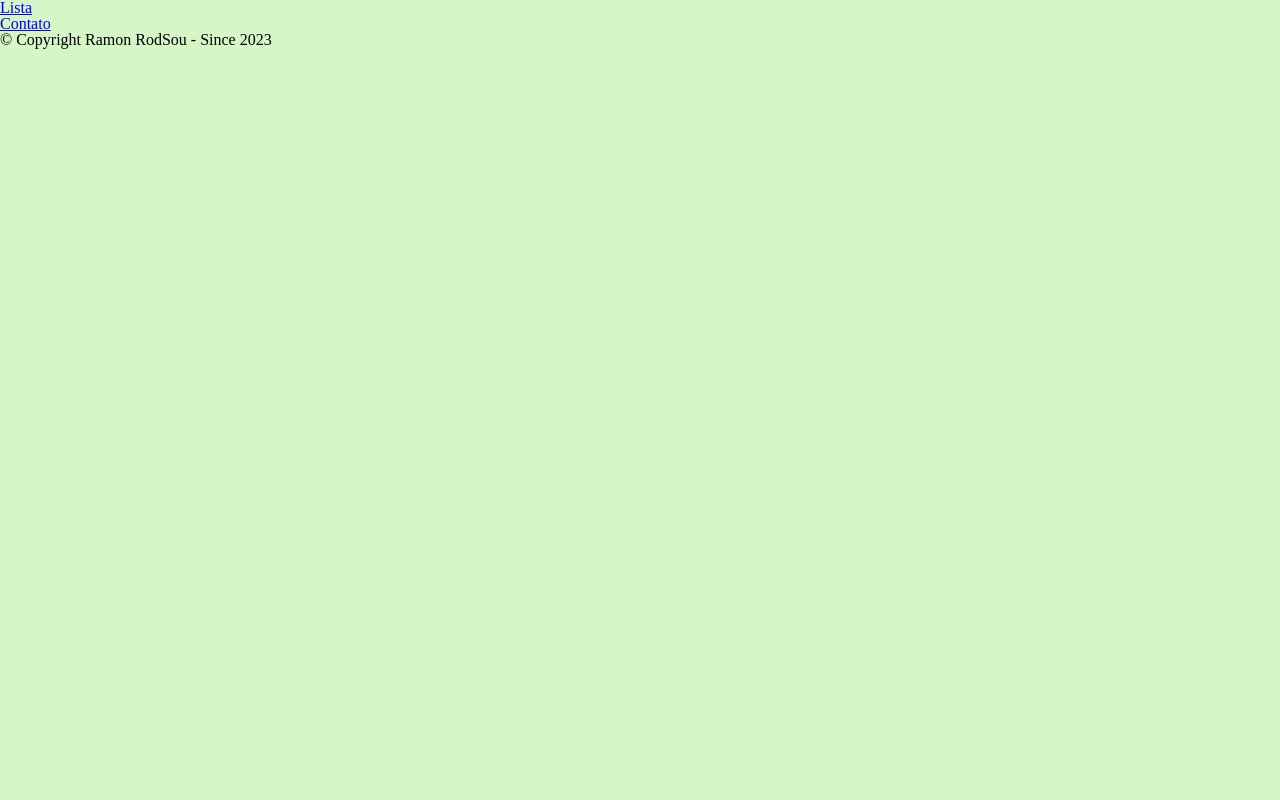
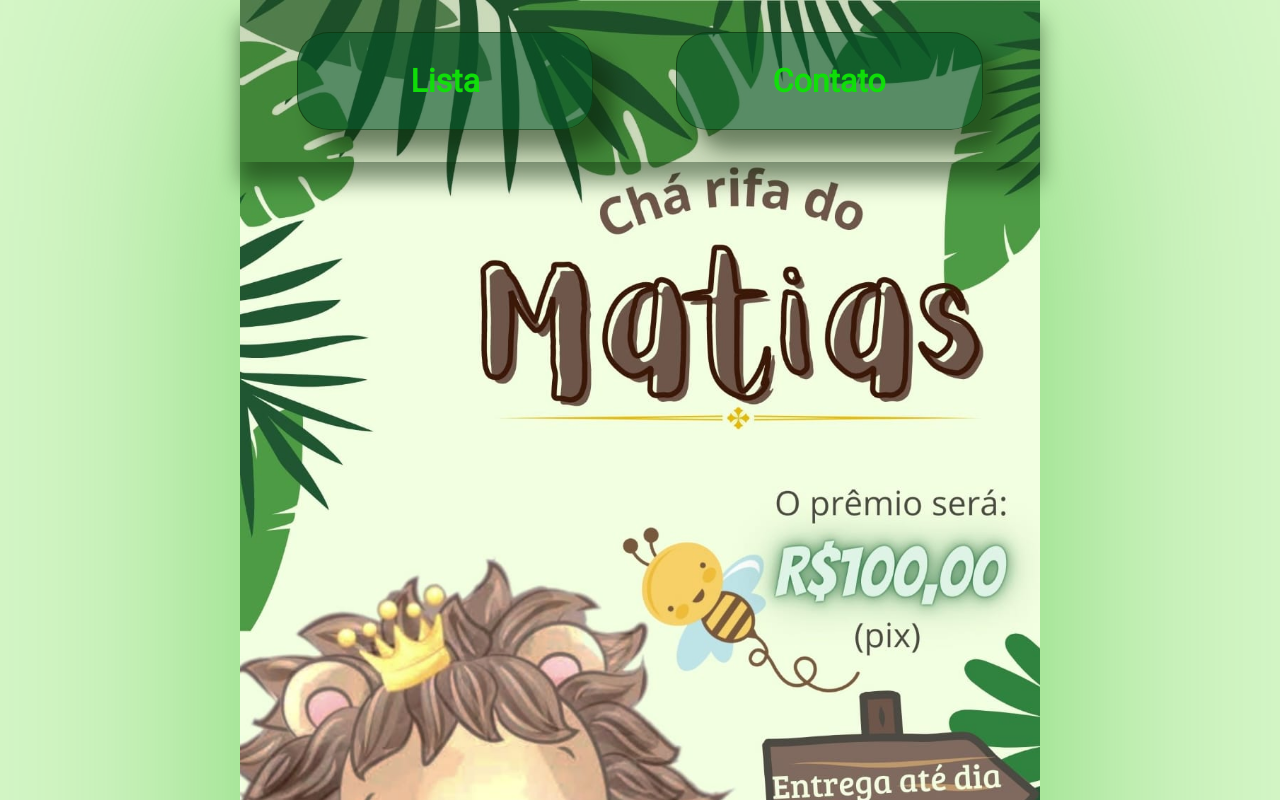
Before and after one commit to RamonRodSou/cha-mathias, a plain HTML site: page index.html in a window 1280 px wide. Shown: the top 800 px of the page. Drawn offline with Linux system fonts and the light colour scheme.

Commit message:
Ajeitando 0.5

```diff
--- a/index.html
+++ b/index.html
@@ -1,16 +1,21 @@
 <!DOCTYPE html>
 <html lang="pt-br">
 <head>
-    <meta charset="UTF-8">
-    <meta name="viewport" content="width=device-width, initial-scale=1.0">
+    <meta charset="utf-8">
+    <meta name="viewport" content="width=device-width">
+    <title>Chá de Frauda | Mathias</title>
+
     <link rel="stylesheet" href="assets/css/reset/reset.css">
     <link rel="stylesheet" href="assets/css/style.css">
-
-
+    <link rel="stylesheet" href="assets/css/menu/menu.css">
+    <link rel="stylesheet" href="assets/css/menu/menu-item.css">
+    <link rel="stylesheet" href="assets/css/menu/menu-lista.css">
+    <link rel="stylesheet" href="assets/css/menu/menu-nome.css">
+    <link rel="stylesheet" href="assets/css/menu/menu-principal.css">
+    <link rel="stylesheet" href="assets/css/rodape/copyright.css">
     <link href="https://fonts.googleapis.com/css2?family=Roboto&display=swap" rel="stylesheet">
 
 
-    <title>Chá de Frauda | Mathias</title>
 </head>
 <body>
     <div class="menu">
```
